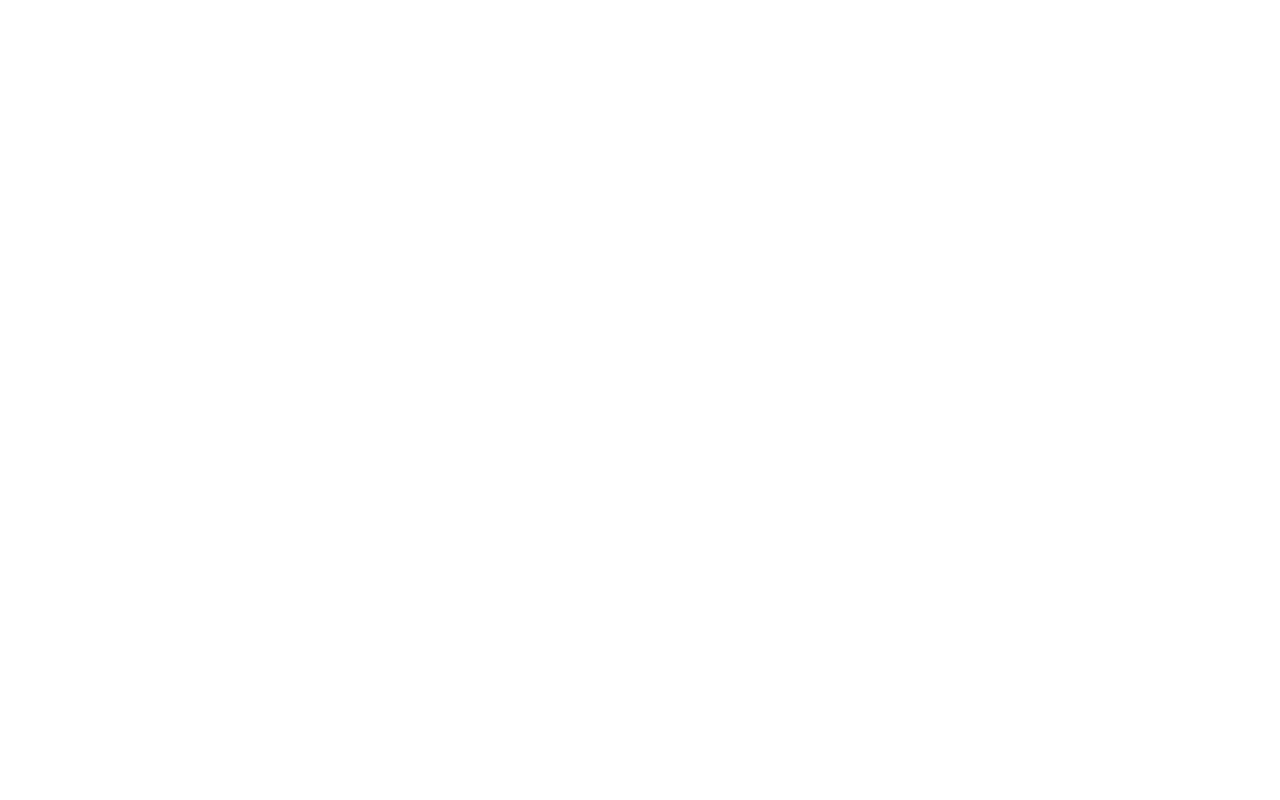
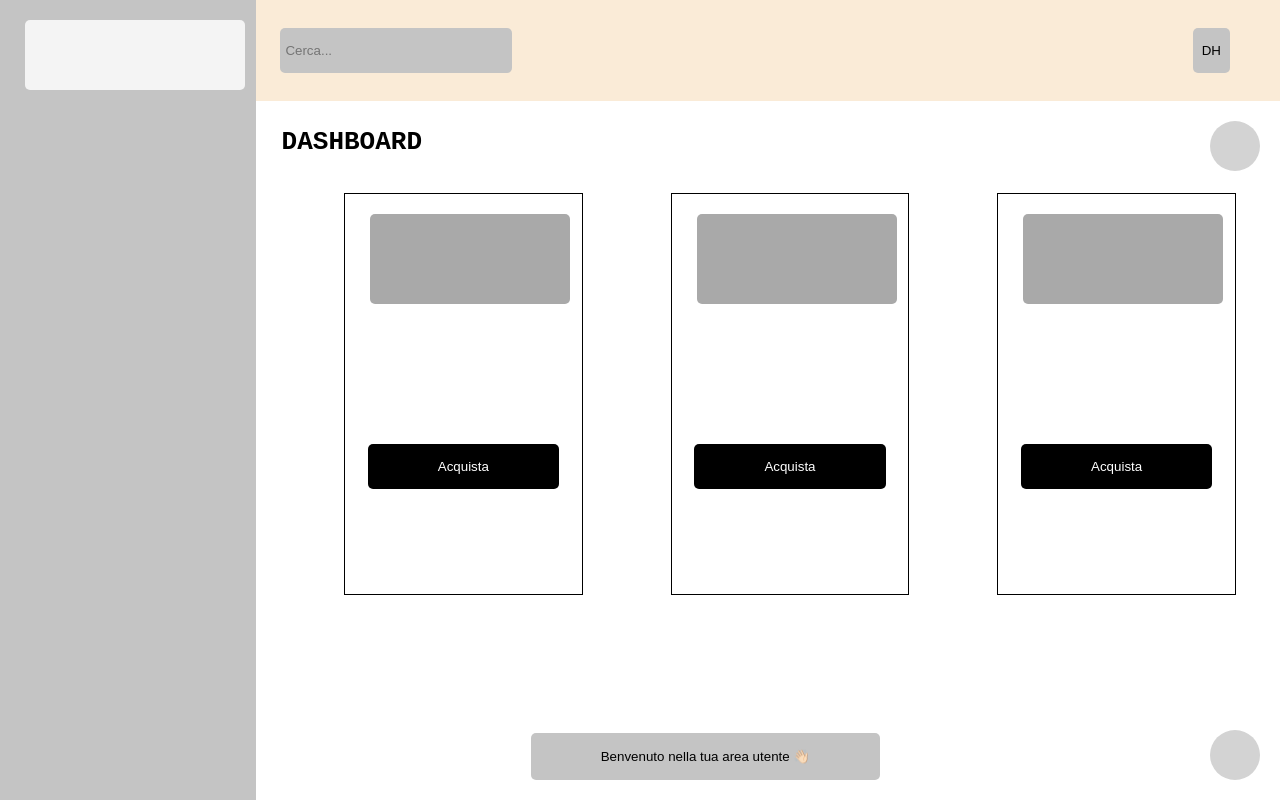
Before and after one commit to Francescodm93/Test-Finale, a plain HTML site: page index.html in a window 1280 px wide. Drawn offline with Linux system fonts and the light colour scheme.

Commit message:
update-page

```diff
--- a/index.css
+++ b/index.css
@@ -1,3 +1,126 @@
 body {
     margin: 0;
 }
+
+.container {
+    width: 20vw;
+    height: 100%;
+    position: absolute;
+    background: #c4c4c4;
+}
+
+.rectangle {
+    background-color: #f4f4f4;
+    width: 220px;
+    height: 70px;
+    margin: 20px 25px;
+    border-radius: 5px;
+}
+.box {
+    display: flex;
+    justify-content: space-between;
+    align-items: baseline;
+    flex-direction: row;
+    left: 20vw;
+    padding: 28px 50px;
+    background: antiquewhite;
+}
+
+input {
+    margin-left: 18vw;
+    padding: 15px 50px 15px 5px;
+    background: #c4c4c4;
+    border: none;
+    border-radius: 5px;
+}
+
+.btn {
+    padding: 15px 9px;
+    border: none;
+    background: #c4c4c4;
+    border-radius: 5px;
+}
+
+.ball {
+    position: absolute;
+    width: 50px;
+    height: 50px;
+    border-radius: 50%;
+    background-color: lightgray;
+    bottom: 20px;
+    right: 20px;
+}
+
+
+.btn1 {
+    position: absolute;
+    bottom: 20px;
+    right: 400px;
+    padding: 16px 70px;
+    border-radius: 5px;
+    background: #c4c4c4;
+    border:none;
+}
+
+.dash {
+    display: flex;
+    flex-direction: row;
+    justify-content: space-between;
+}
+
+
+h3 {
+    text-transform: uppercase;
+    font-family: monospace;
+    margin-left: 22vw;
+    font-size: 2em;
+}
+
+.ball1 {
+    width: 50px;
+    height: 50px;
+    border-radius: 50%;
+    background: lightgray;
+    margin-top: 20px;
+    margin-right: 20px;
+}
+
+.box1 {
+    border: 1px black solid;
+    width: 18.5vw;
+    height: 50vh;
+    margin-top: 10px;
+    text-align: center;
+}
+
+.rectangle1 {
+    width: 200px;
+    height: 90px;
+    border-radius: 5px;
+    background: darkgray;
+    border: none;
+    margin: 20px 25px;
+}
+
+.buy {
+    margin-top: 120px;
+    padding: 15px 70px;
+    background: black;
+    color: white;
+    border: none;border-radius: 5px;
+}
+
+main {
+    display: flex;
+    flex-direction: row;
+    justify-content: space-around;
+    margin-left: 200px;
+}
+
+.c1 {
+    margin-left: 100px;
+}
+
+.c3 {
+    margin-right: 1git00px;
+}
--- a/index.html
+++ b/index.html
@@ -8,6 +8,41 @@
     <link rel="stylesheet" href="index.css">
 </head>
 <body>
-    <header></header>
+    <aside>
+        <div class="container">
+            <div class="rectangle"></div>
+        </div>
+    </aside>
+    <header>
+        <nav>
+            <div class="box">
+                <input type="text" placeholder="Cerca..." />
+                <button class="btn">DH</button>
+            </div>
+        </nav>
+    </header>
+
+        <div class="dash">
+            <h3>Dashboard</h3>
+            <div class="ball1"></div>
+        </div>
+        <main>
+        <div class="box1 c1">
+            <div class="rectangle1"></div>
+            <button class="buy">Acquista</button>
+        </div>
+        <div class="box1 c2">
+            <div class="rectangle1"></div>
+            <button class="buy">Acquista</button>
+        </div>
+        <div class="box1 c3">
+            <div class="rectangle1"></div>
+            <button class="buy">Acquista</button>
+        </div>
+    </main>
+    <footer>
+        <div class="ball"></div>
+        <button class="btn1">Benvenuto nella tua area utente 👋🏻</button>
+    </footer>
 </body>
 </html>
```
